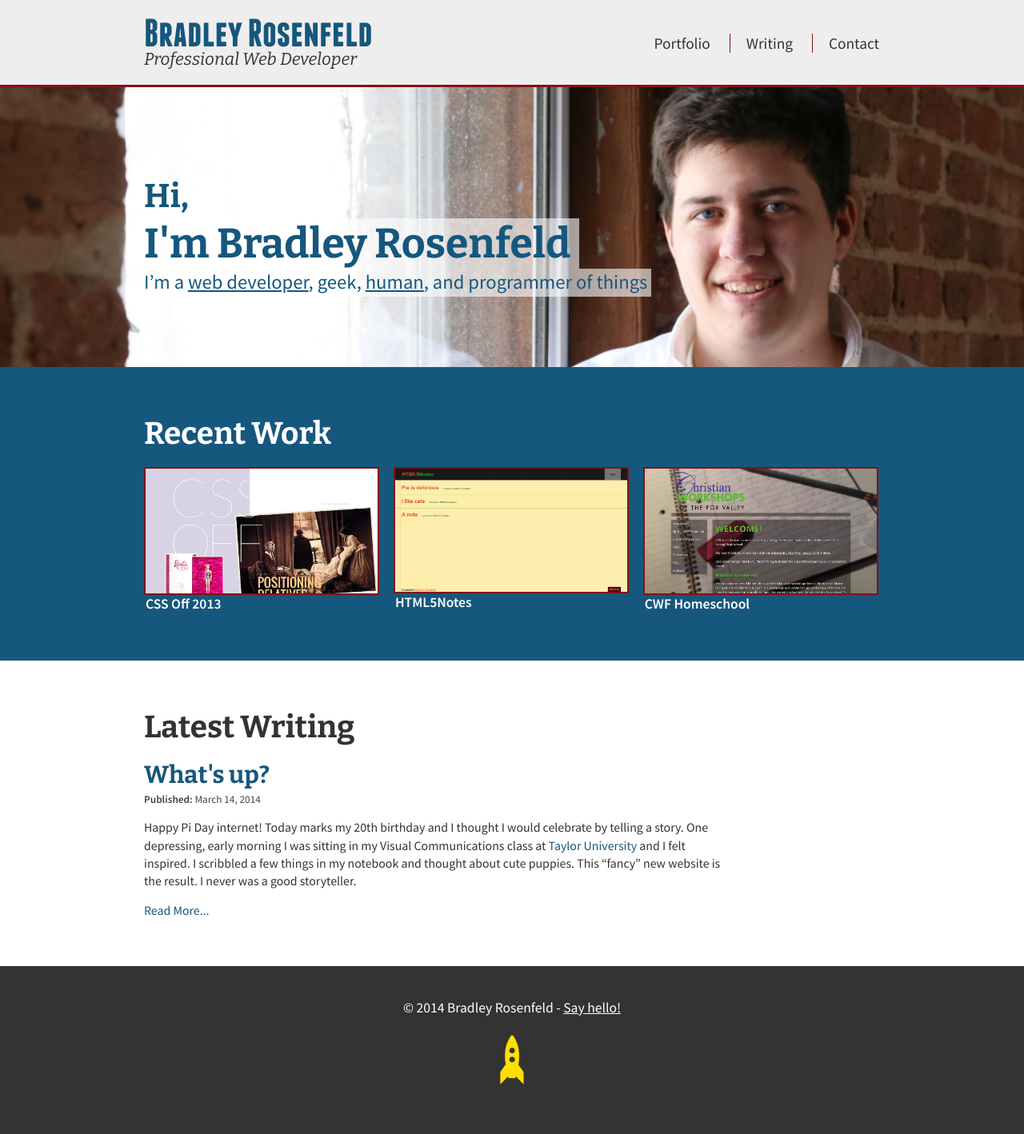
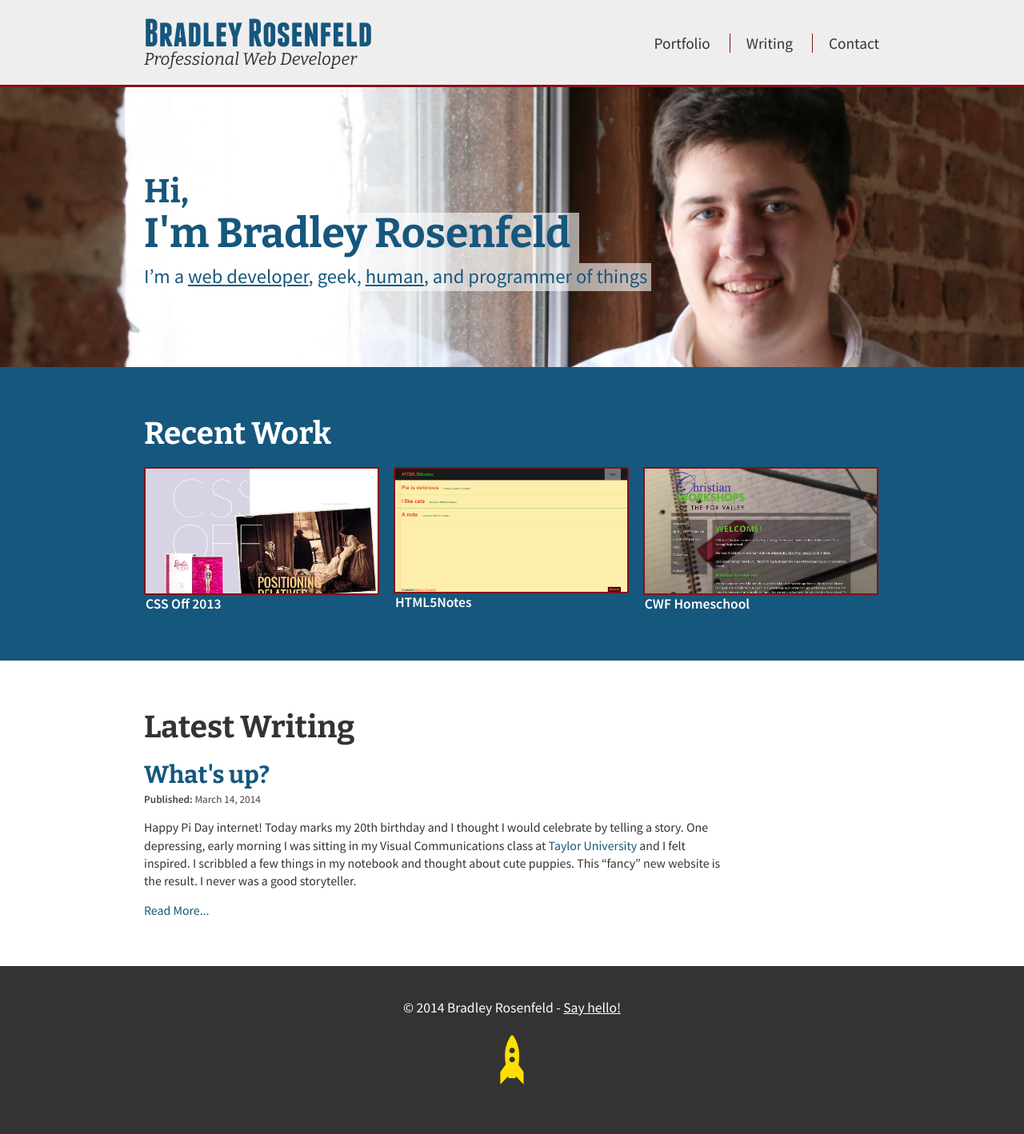
Before and after one commit to BoringCode/boringcode.github.com, a Jekyll site: the page built from index.html, in a window 1280 px wide. Shown: the whole page at 80% size. Built offline with Jekyll 4.4.1, drawn with Linux system fonts in a browser that asks for light colours; Markdown is read by kramdown in place of the engine named in the settings; comment, search, counter and statistics services are not loaded.

Commit message:
More style changes

```diff
--- a/css/main.css
+++ b/css/main.css
@@ -231,12 +231,18 @@ section > header {
     text-shadow: none;
     color: #16577D
   }
+    .home section > header h2 {
+      line-height: 1em;
+    }
     .home section > header span, .home section > header strong, .home section > header p {
       background: rgba(256,256,256,0.6);
       padding: 0.01em 0.2em;
       padding-left: 0;
       display: inline-block;
     }
+      .home section > header strong {
+        padding-bottom: 0.2em;
+      }
   section > header h2 {
     font-size: 2.1em;
   }
```
